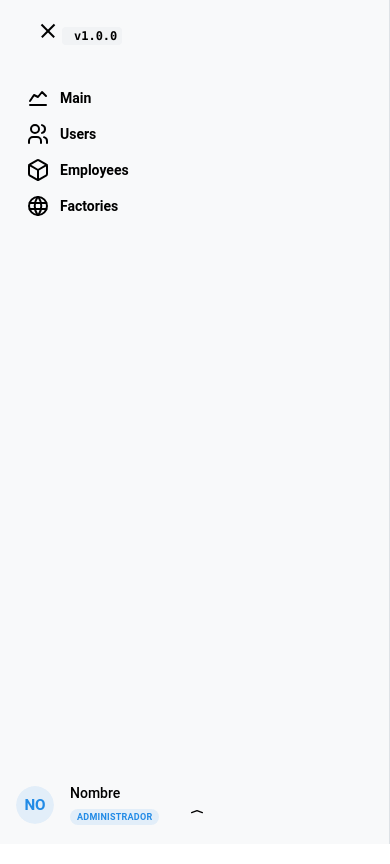
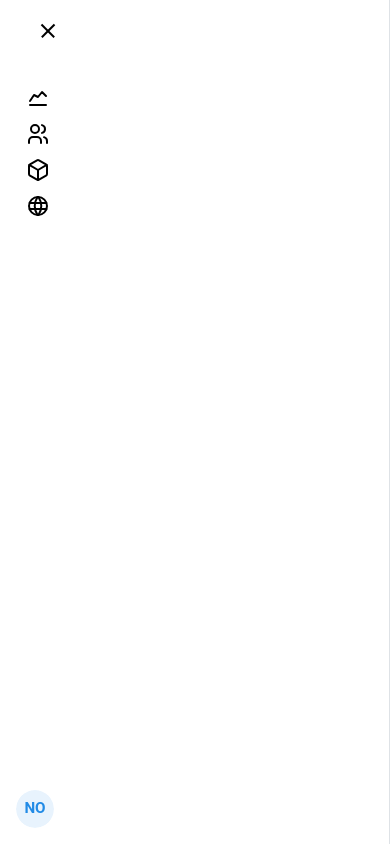
Before and after one commit to 24majo/app, a React (Create React App) app: page /dashboard in a window 390 px wide. Shown: the top 864 px of the page. Built offline with nearby package versions, Linux system fonts and the light colour scheme.

Commit message:
feat(navbar): improve design responsiveness

```diff
--- a/src/components/navbar.tsx
+++ b/src/components/navbar.tsx
@@ -1,7 +1,7 @@
 import { Code, ScrollArea, Button, AppShell, Burger, Avatar, Group, Text, UnstyledButton, Menu, Badge } from '@mantine/core';
 import { IconChartLine, IconUsers, IconCube, IconWorld, IconChevronCompactUp, IconLogout } from '@tabler/icons-react';
 import classes from '../styles/NavbarNested.module.css';
-import { useDisclosure } from '@mantine/hooks';
+import { useDisclosure, useMediaQuery } from '@mantine/hooks';
 import { forwardRef } from 'react';
 
 const mockdata = [
@@ -16,10 +16,11 @@ interface UserButtonProps extends React.ComponentPropsWithoutRef<'button'> {
   name: string;
   role: string;
   isDesktop: boolean;
+  isMobile: boolean;
 }
 
 const UserButton = forwardRef<HTMLButtonElement, UserButtonProps>(
-  ({ letter, name, role, isDesktop, ...others }: UserButtonProps, ref) => (
+  ({ letter, name, role, isDesktop, isMobile, ...others }: UserButtonProps, ref) => (
     <UnstyledButton
       ref={ref}
       style={{
@@ -33,7 +34,7 @@ const UserButton = forwardRef<HTMLButtonElement, UserButtonProps>(
         <Avatar color="blue" key={name} name={name}></Avatar>
 
         <div style={{ flex: 1}}>
-          {isDesktop && (
+          {!isMobile && isDesktop && (
             <>
             <Text size="sm" fw={500}> {name} </Text>
             <Badge variant="light" color="blue" radius="lg" size='xs'>{role}</Badge>
@@ -49,9 +50,8 @@ const UserButton = forwardRef<HTMLButtonElement, UserButtonProps>(
 );
 
 export function Lateral() {
-  const [mobileOpened] = useDisclosure();
+  const isMobile = useMediaQuery('(max-width: 900px)');
   const [desktopOpened, { toggle: toggleDesktop }] = useDisclosure(true);
-
 
   const links = mockdata.map((item) => (
     <Button
@@ -66,28 +66,23 @@ export function Lateral() {
         paddingLeft: 25 }}
     >
       <item.icon style={{ marginRight: 10 }} />
-      { (desktopOpened || mobileOpened) ? (
-        <span>{item.label}</span>
-      ) : null }
+      {(!isMobile && desktopOpened) && <span>{item.label}</span>}
     </Button>
   ));
 
   return (
     <AppShell
       header={{ height: 30 }}
-      navbar=
-      {{
-        width: desktopOpened ? 227 : 80,
-        breakpoint: 'sm',
+      navbar={{
+        width: isMobile ? 80 : (desktopOpened ? 227 : 80),
+        breakpoint: 'xs',
       }}
-      layout='alt'
+      layout="alt"
     >
-
-      <AppShell.Navbar p="md" style={{ backgroundColor: '#F8F9FA' }}>
-
+      <AppShell.Navbar p="md" color="gray">
         <ScrollArea className={classes.burguer}>
           <Burger opened={desktopOpened} onClick={toggleDesktop} size="sm" />
-          {(mobileOpened || desktopOpened) && (
+          {!isMobile && desktopOpened && (
             <Code fw={700} className={classes.code}> v1.0.0 </Code>
           )}
         </ScrollArea>
@@ -104,6 +99,7 @@ export function Lateral() {
                 name="Nombre"
                 role="Administrador"
                 isDesktop={desktopOpened}
+                isMobile={isMobile ?? false}
               />
             </Menu.Target>
 
@@ -118,7 +114,6 @@ export function Lateral() {
 
           </Menu>
         </ScrollArea>
-
       </AppShell.Navbar>
     </AppShell>
   );
```
